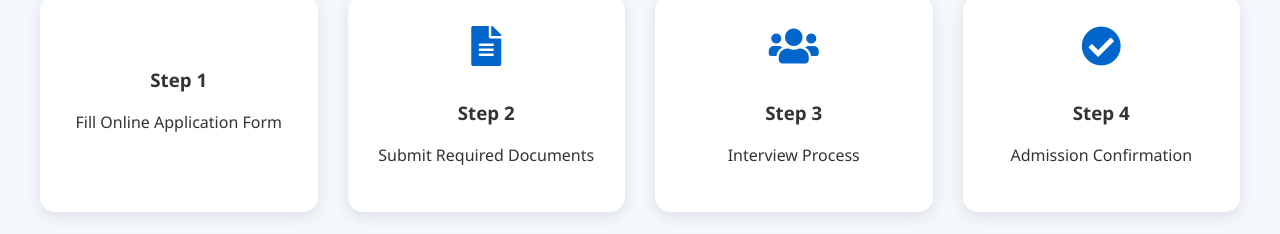
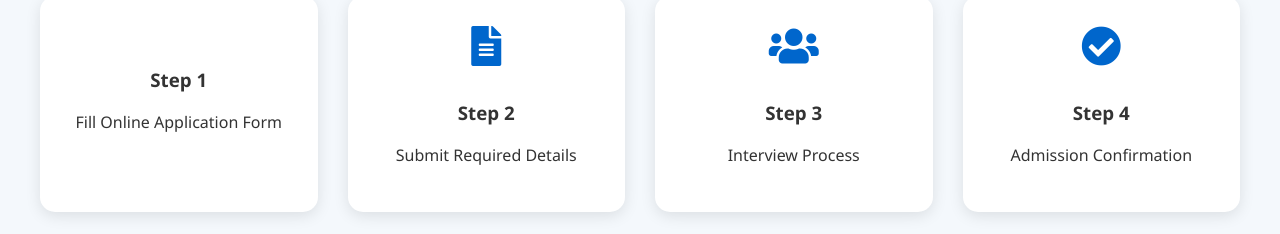
Before and after one commit to nisar-a/school, a React (Create React App) app in the folder school-website/: page /admission in a window 1280 px wide. Shown: the part 832-1066 px from the top of the page. Built offline with nearby package versions, Linux system fonts and the light colour scheme.

Commit message:
Admission updated

```diff
--- a/school-website/src/components/Admission.js
+++ b/school-website/src/components/Admission.js
@@ -44,7 +44,7 @@ const Admission = () => {
               <div className="step">
                 <i className="fas fa-file-alt"></i>
                 <h3>Step 2</h3>
-                <p>Submit Required Documents</p>
+                <p>Submit Required Details</p>
               </div>
               <div className="step">
                 <i className="fas fa-users"></i>
```
